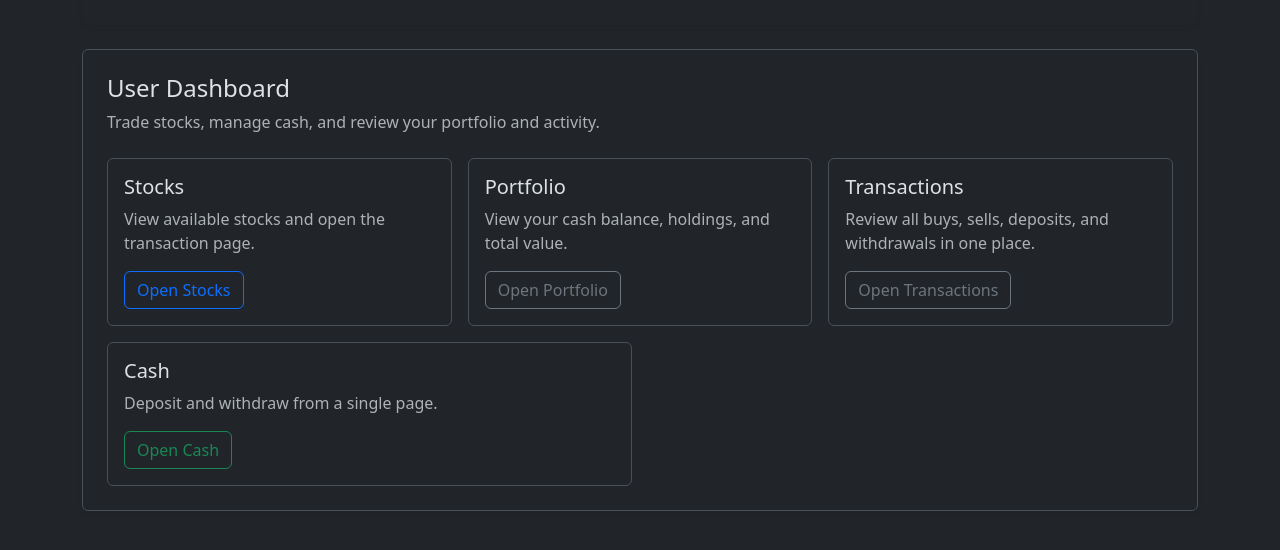
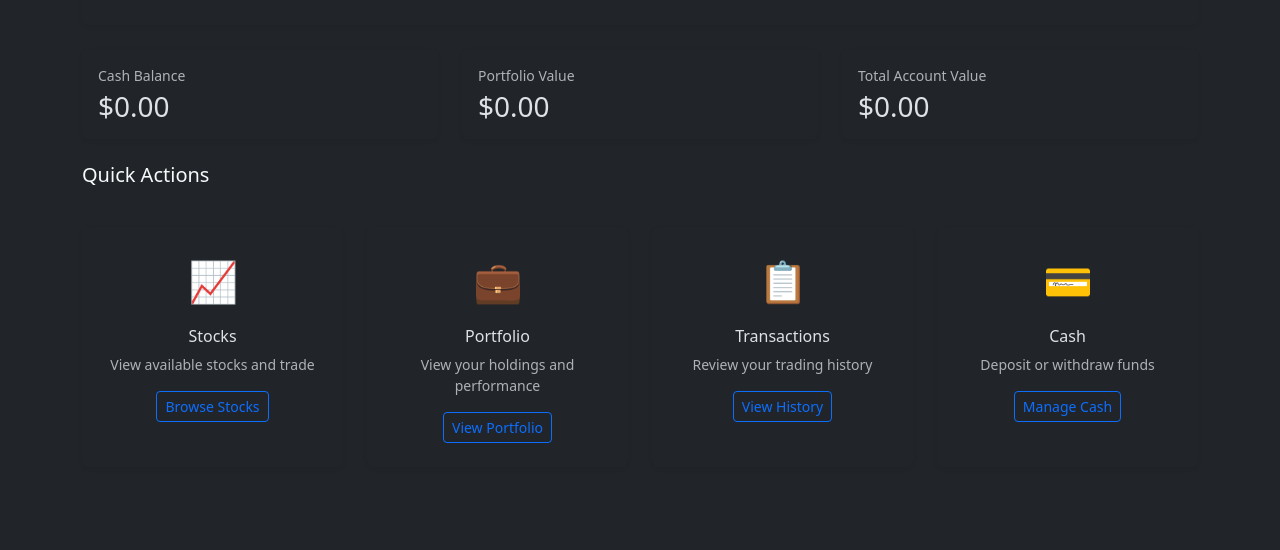
Before and after one commit to anair61/ift401capstone, a Python web app: template templates/home.html in a window 1280 px wide. Shown: the part 174-724 px from the top of the page. Run offline with Jinja, Linux system fonts and the light colour scheme; the template is opened without the code that fills it, so the values that code supplies are empty.

Commit message:
Update home.html
update user dashboard with stats cards and quick actions

```diff
--- a/templates/home.html
+++ b/templates/home.html
@@ -183,56 +183,142 @@
     </div>
   </div>
 </div>
+
 {% else %}
-  <div class="card shadow-sm border">
-    <div class="card-body p-4">
-      <h2 class="h4 mb-2">User Dashboard</h2>
-      <p class="text-body-secondary mb-4">Trade stocks, manage cash, and review your portfolio and activity.</p>
 
-      <div class="row g-3">
+<!-- USER DASHBOARD -->
+<!-- User Dashboard Stats -->
+<div class="row g-4 mb-4">
   <div class="col-md-4">
-          <div class="card h-100 border">
+    <div class="card border-0 shadow-sm h-100">
       <div class="card-body">
-              <h3 class="h5">Stocks</h3>
-              <p class="text-body-secondary">View available stocks and open the transaction page.</p>
-              <a href="{{ url_for('stocks') }}" class="btn btn-outline-primary">Open Stocks</a>
+        <p class="text-body-secondary mb-1 small">Cash Balance</p>
+        <h3 class="mb-0">${{ '%.2f'|format(cash_balance) }}</h3>
       </div>
     </div>
   </div>
 
   <div class="col-md-4">
-          <div class="card h-100 border">
+    <div class="card border-0 shadow-sm h-100">
       <div class="card-body">
-              <h3 class="h5">Portfolio</h3>
-              <p class="text-body-secondary">View your cash balance, holdings, and total value.</p>
-              <a href="{{ url_for('portfolio') }}" class="btn btn-outline-secondary">Open Portfolio</a>
+        <p class="text-body-secondary mb-1 small">Portfolio Value</p>
+        <h3 class="mb-0">${{ '%.2f'|format(portfolio_value) }}</h3>
       </div>
     </div>
   </div>
 
   <div class="col-md-4">
-          <div class="card h-100 border">
+    <div class="card border-0 shadow-sm h-100">
       <div class="card-body">
-              <h3 class="h5">Transactions</h3>
-              <p class="text-body-secondary">Review all buys, sells, deposits, and withdrawals in one place.</p>
-              <a href="{{ url_for('transactions') }}" class="btn btn-outline-secondary">Open Transactions</a>
+        <p class="text-body-secondary mb-1 small">Total Account Value</p>
+        <h3 class="mb-0">${{ '%.2f'|format(total_value) }}</h3>
+      </div>
     </div>
   </div>
 </div>
 
-        <div class="col-md-6">
-          <div class="card h-100 border">
-            <div class="card-body">
-              <h3 class="h5">Cash</h3>
-              <p class="text-body-secondary">Deposit and withdraw from a single page.</p>
-              <a href="{{ url_for('cash') }}" class="btn btn-outline-success">Open Cash</a>
+<!-- User Quick Actions -->
+<div class="row g-4 mb-4">
+  <div class="col-12">
+    <h5 class="mb-3">Quick Actions</h5>
+  </div>
+
+  <div class="col-md-3">
+    <div class="card border-0 shadow-sm h-100 hover-lift">
+      <div class="card-body text-center p-4">
+        <div class="fs-1 mb-3">📈</div>
+        <h6 class="mb-2">Stocks</h6>
+        <p class="text-body-secondary small mb-3">View available stocks and trade</p>
+        <a href="{{ url_for('stocks') }}" class="btn btn-outline-primary btn-sm btn-hover-fill">Browse Stocks</a>
       </div>
     </div>
+  </div>
+
+  <div class="col-md-3">
+    <div class="card border-0 shadow-sm h-100 hover-lift">
+      <div class="card-body text-center p-4">
+        <div class="fs-1 mb-3">💼</div>
+        <h6 class="mb-2">Portfolio</h6>
+        <p class="text-body-secondary small mb-3">View your holdings and performance</p>
+        <a href="{{ url_for('portfolio') }}" class="btn btn-outline-primary btn-sm btn-hover-fill">View Portfolio</a>
+      </div>
+    </div>
+  </div>
+
+  <div class="col-md-3">
+    <div class="card border-0 shadow-sm h-100 hover-lift">
+      <div class="card-body text-center p-4">
+        <div class="fs-1 mb-3">📋</div>
+        <h6 class="mb-2">Transactions</h6>
+        <p class="text-body-secondary small mb-3">Review your trading history</p>
+        <a href="{{ url_for('transactions') }}" class="btn btn-outline-primary btn-sm btn-hover-fill">View History</a>
+      </div>
+    </div>
+  </div>
+
+  <div class="col-md-3">
+    <div class="card border-0 shadow-sm h-100 hover-lift">
+      <div class="card-body text-center p-4">
+        <div class="fs-1 mb-3">💳</div>
+        <h6 class="mb-2">Cash</h6>
+        <p class="text-body-secondary small mb-3">Deposit or withdraw funds</p>
+        <a href="{{ url_for('cash') }}" class="btn btn-outline-primary btn-sm btn-hover-fill">Manage Cash</a>
+      </div>
+    </div>
+  </div>
+</div>
+
+<!-- User Recent Activity -->
+{% if recent_transactions %}
+<div class="row g-4">
+  <div class="col-12">
+    <div class="table-card">
+      <div class="d-flex justify-content-between align-items-center mb-3 px-4 pt-4">
+        <h5 class="mb-0">Recent Activity</h5>
+        <a href="{{ url_for('transactions') }}" class="btn btn-sm btn-outline-primary">View All</a>
+      </div>
+
+      <div class="table-responsive">
+        <table class="data-table">
+          <thead>
+            <tr>
+              <th>DATE</th>
+              <th>TYPE</th>
+              <th>STOCK</th>
+              <th>SHARES</th>
+              <th>AMOUNT</th>
+              <th>STATUS</th>
+            </tr>
+          </thead>
+          <tbody>
+            {% for txn in recent_transactions %}
+            <tr>
+              <td class="small">{{ txn.created_at.strftime('%m/%d %H:%M') }}</td>
+              <td><span class="type-badge">{{ txn.txn_type|capitalize }}</span></td>
+              <td>{{ txn.stock.ticker if txn.stock else '-' }}</td>
+              <td>{{ txn.shares if txn.shares else '-' }}</td>
+              <td>${{ '%.2f'|format(txn.amount) }}</td>
+              <td>
+                {% if txn.status == 'completed' %}
+                  <span class="badge text-bg-success">Completed</span>
+                {% elif txn.status == 'pending' %}
+                  <span class="badge text-bg-warning">Pending</span>
+                {% else %}
+                  <span class="badge text-bg-secondary">Cancelled</span>
+                {% endif %}
+              </td>
+            </tr>
+            {% endfor %}
+          </tbody>
+        </table>
       </div>
     </div>
   </div>
 </div>
 {% endif %}
+
+{% endif %}
+
 <style>
 .pulse-dot {
   display: inline-block;
@@ -248,7 +334,7 @@
   50% { opacity: 0.5; }
 }
 
-/ Hover Effects /
+/* Hover Effects */
 .hover-lift {
   transition: transform 0.2s ease, box-shadow 0.2s ease;
 }
```
Lines whose indentation alone changed are shown as unchanged.
